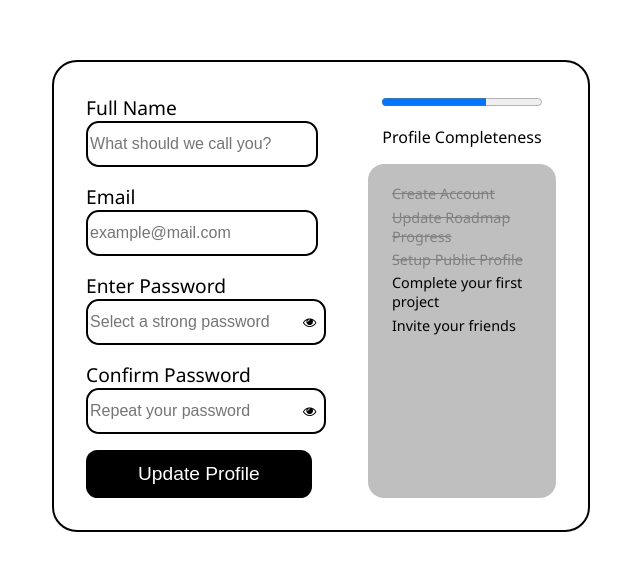
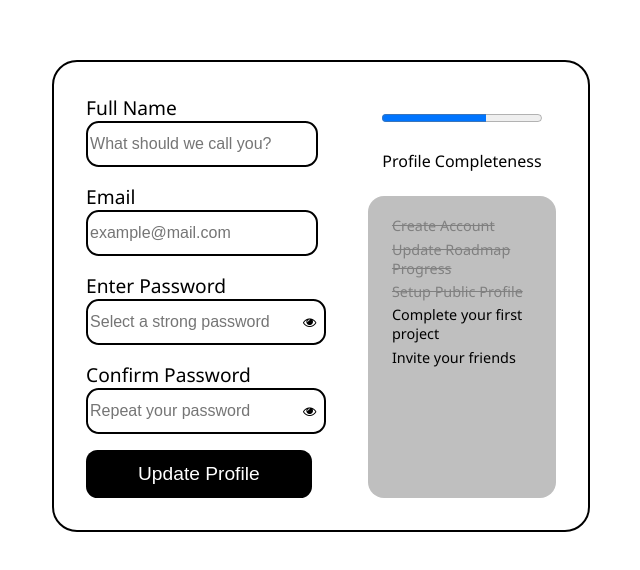
Before and after one commit to carninesix/accessible-form-ui, a plain HTML site: page index.html in a window 1280 px wide. Shown: the part 104-674 px from the top of the page, without its empty margins (319-959 px from the left). Drawn offline with Linux system fonts and the light colour scheme.

Commit message:
minor css changes

```diff
--- a/styles.css
+++ b/styles.css
@@ -34,9 +34,10 @@ main {
 }
 
 #info {
+    padding-top: 1em;
     display: flex;
     flex-direction: column;
-    gap: 1em;
+    gap: 1.5em;
     align-items: center;
 }
 
```
